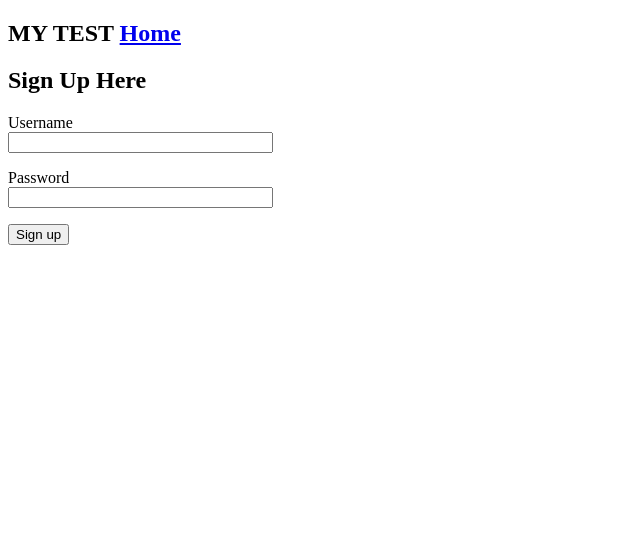
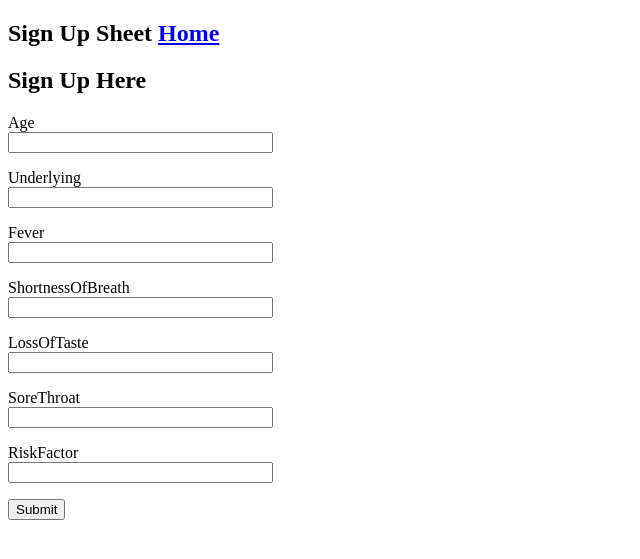
Before and after one commit to fauzipradipta/Died-Omega, a Flask app: page /signup in a window 1280 px wide. Shown: the top 559 px of the page, without its empty margins (0-640 px from the left). Run offline with Flask 2, Linux system fonts and the light colour scheme.

Commit message:
SignUp Form completed

```diff
--- a/forms.py
+++ b/forms.py
@@ -2,6 +2,11 @@ from flask_wtf import FlaskForm
 from wtforms import StringField, PasswordField, SubmitField
 
 class SignUpForm(FlaskForm):
-    username = StringField('Username')
-    password = StringField('Password')
-    submit = SubmitField('Sign up')
+    age = StringField('Age')
+    underlying = StringField('Underlying')
+    fever = StringField('Fever')
+    shortnessOfBreath = StringField('ShortnessOfBreath')
+    lossOfTaste = StringField('LossOfTaste')
+    soreThroat = StringField('SoreThroat')
+    riskFactor = StringField('RiskFactor')
+    submit = SubmitField('Submit')
--- a/server.py
+++ b/server.py
@@ -6,6 +6,8 @@ app.config['SECRET_KEY'] = 'secret'
 import csv
 import urllib.request
 import operator
+header = ['Age', 'Underlying', 'Fever', 'ShortnessOfBreath', 'LossOfTaste', 'SoreThroat', 'RiskFactor', 'Submit']
+data = []
 
 @app.route('/')
 def home():
@@ -20,9 +22,12 @@ def signup():
     form = SignUpForm()
     if form.is_submitted():
         result = request.form
+        data.append(result.copy())
         with open('test.csv', 'w') as csvDATA:
+            writer = csv.writer(csvDATA)
+            writer.writerow(header)
             for key in result.keys():
-                csvDATA.write(result[key] + ',')
+                csvDATA.write(result[key] + ' ')
         return render_template('user.html', result=result)
     return render_template('signup2.html', form=form)
 
--- a/templates/base.html
+++ b/templates/base.html
@@ -2,11 +2,11 @@
 <html lang="en">
 <head>
   <meta charset="UTF-8">
-  <title>Title</title>
+  <title>SIGN UP BASE FILE</title>
 </head>
 <body>
   <div id="navbar">
-    <h2> MY TEST <a href="blog.html">Home</a></h2>
+    <h2> Sign Up Sheet <a href="blog.html">Home</a></h2>
   </div>
 
 {% block content %}{% endblock %}
--- a/templates/signup2.html
+++ b/templates/signup2.html
@@ -5,12 +5,32 @@
 <h2> Sign Up Here </h2>
 <form action="" method="post">
   <p>
-    {{form.username.label}} <br>
-    {{form.username(size=30)}}
+    {{form.age.label}} <br>
+    {{form.age(size=30)}}
   </p>
   <p>
-    {{form.password.label}} <br>
-    {{form.password(size=30)}}
+    {{form.underlying.label}} <br>
+    {{form.underlying(size=30)}}
+  </p>
+  <p>
+    {{form.fever.label}} <br>
+    {{form.fever(size=30)}}
+  </p>
+  <p>
+    {{form.shortnessOfBreath.label}} <br>
+    {{form.shortnessOfBreath(size=30)}}
+  </p>
+  <p>
+    {{form.lossOfTaste.label}} <br>
+    {{form.lossOfTaste(size=30)}}
+  </p>
+  <p>
+    {{form.soreThroat.label}} <br>
+    {{form.soreThroat(size=30)}}
+  </p>
+  <p>
+    {{form.riskFactor.label}} <br>
+    {{form.riskFactor(size=30)}}
   </p>
   <p>{{form.submit()}}</p>
 </form>
--- a/test.csv
+++ b/test.csv
@@ -1 +1,3 @@
-TOM ,HANKS,Sign up,
+Age,Underlying,Fever,ShortnessOfBreath,LossOfTaste,SoreThroat,RiskFactor,Submit
+
+1 1 1 1 1 1 1 Submit
```
Also changed, not shown: templates/signup.html (deleted, +0 -17 lines).
